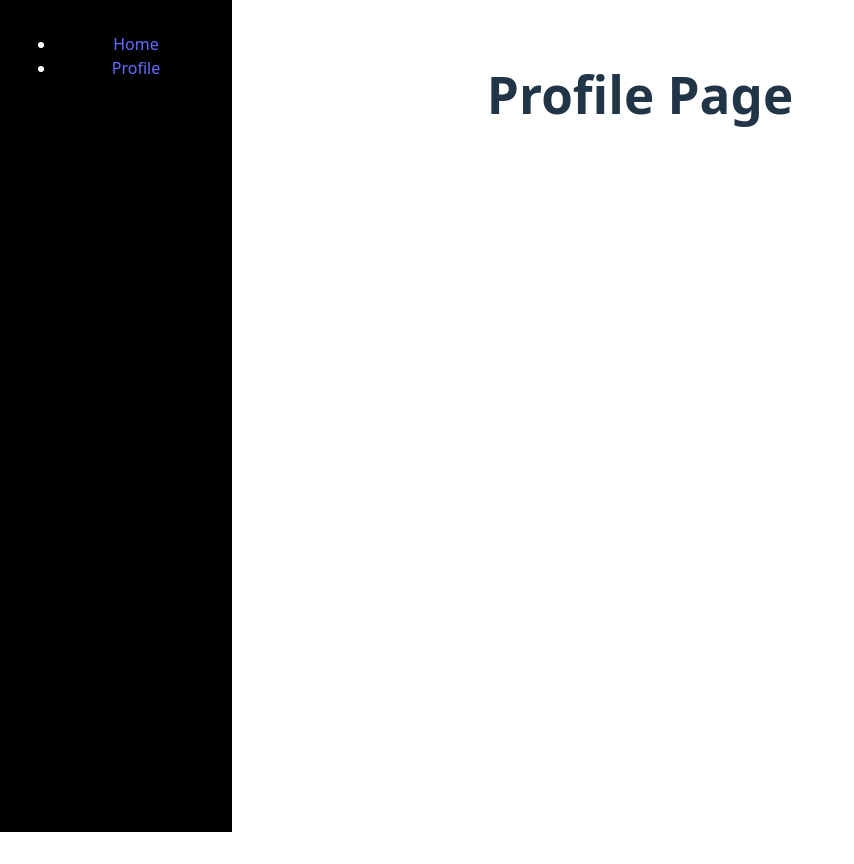
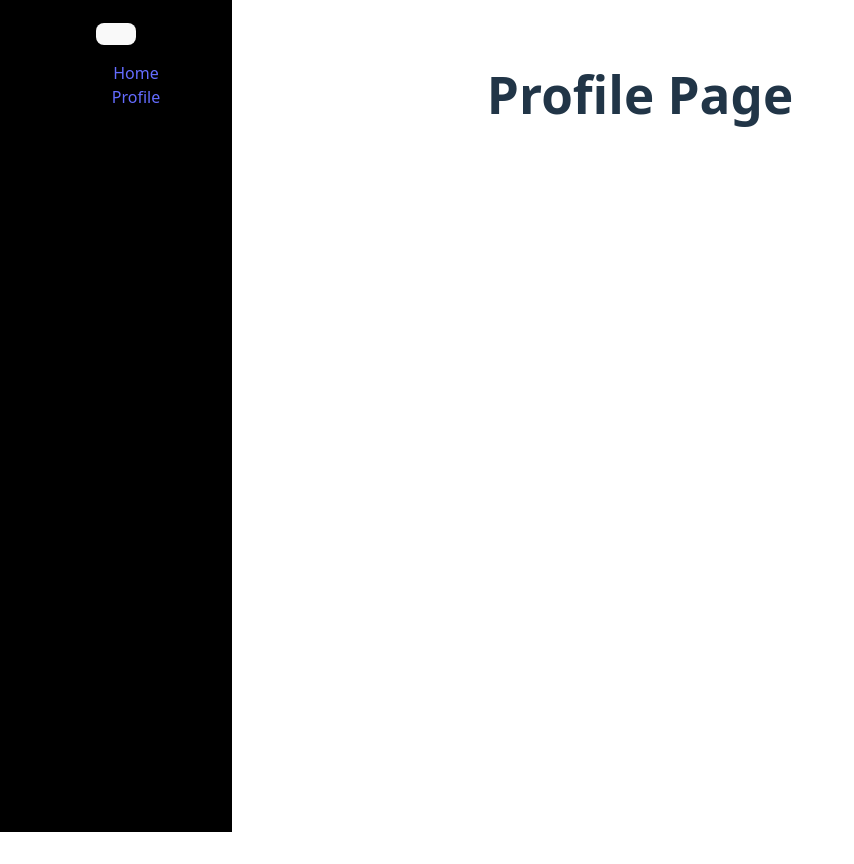
Before and after one commit to campus-marketplace-app/campus-marketplace, a React (Vite) app in the folder apps/web/: page /profile in a window 1280 px wide. Shown: the whole page, without its empty margins (0-854 px from the left). Built offline with nearby package versions, Linux system fonts and the light colour scheme.

Commit message:
navbar changes for none list dots

```diff
--- a/apps/web/src/App.css
+++ b/apps/web/src/App.css
@@ -37,4 +37,5 @@
   background-color: #000000;
   color: white;
   padding: 1rem;
+  list-style-type: none;
 }
--- a/apps/web/src/navbar/navbar.tsx
+++ b/apps/web/src/navbar/navbar.tsx
@@ -1,12 +1,22 @@
 import { Link } from "react-router-dom";
+import { useState } from "react";
 
 export default function Navbar() {
+    const [isOpen, setIsOpen] = useState(true);
+
     return (
         <nav className="sidebar">
-            <ul>
-                <li><Link to="/">Home</Link></li>
-                <li><Link to="/profile">Profile</Link></li>
-            </ul>
+            <div>
+                <button className="md:hidden text-2xl" onClick={() => setIsOpen(!isOpen)}>
+                {isOpen ? "" : "☰"}
+                </button>
+            </div>
+            <div className={`flex-col md:flex md:flex-row gap-4 ${isOpen ? "translate-x-0" : "-translate-x-full"}`}>
+                <ul className="list-none center">
+                    <li><Link to="/">Home</Link></li>
+                    <li><Link to="/profile">Profile</Link></li>
+                </ul>
+            </div>
         </nav>
     );
 }
```
